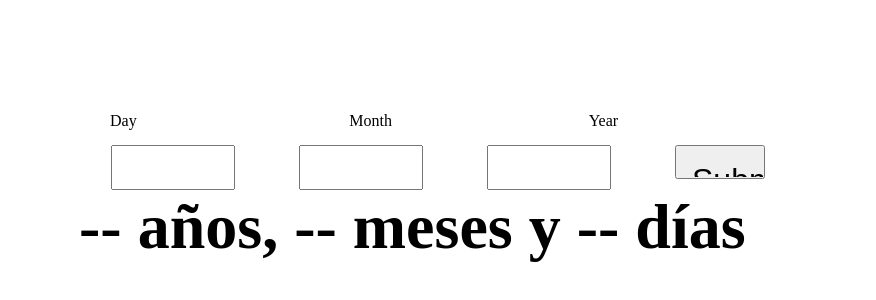
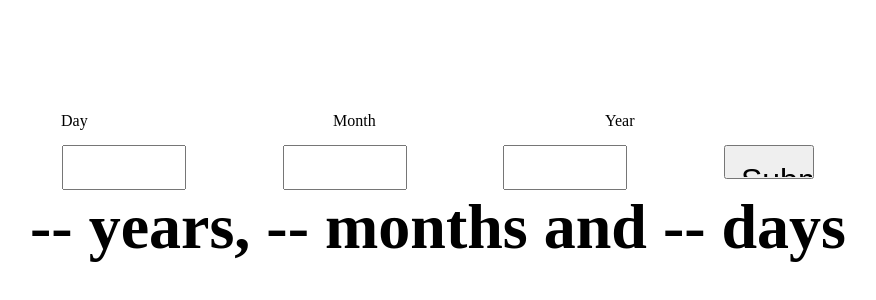
Before and after one commit to light-roast/calculateageapp, a React (Vite) app: page / in a window 1280 px wide. Shown: the part 220-520 px from the top of the page, without its empty margins (202-1078 px from the left). Built offline with nearby package versions, Linux system fonts and the light colour scheme.

Commit message:
Final logic for the rendering based on the calculated values

```diff
--- a/src/App.jsx
+++ b/src/App.jsx
@@ -1,13 +1,38 @@
-import { useState } from 'react'
-import './App.css'
-import FormBirthDate from './components/FormBirthDate'
-import RealAge from './components/RealAge';
+import { useEffect, useState } from 'react';
+import './App.css';
+import FormBirthDate from './components/FormBirthDate';
 
 function App() {
   const [days, setDays] = useState('--');
   const [months, setMonths] = useState('--');
   const [years, setYears] = useState('--');
+  const [daysNum, setDaysNum] = useState('days');
+  const [monthsNum, setMonthsNum] = useState('months');
+  const [yearsNum, setYearsNum] = useState('years');
 
+  useEffect(()=> {
+    if (days < 1 && days > 1 || days === '--') {
+      setDaysNum('days');
+    } else {
+      setDaysNum('day');
+    };
+  }, [days]);
+
+  useEffect(()=> {
+    if (months < 1 && months > 1 || months === '--') {
+      setMonthsNum('months');
+    } else {
+      setMonthsNum('month');
+    };
+  }, [months]);
+
+  useEffect(()=> {
+    if (years < 1 && years > 1 || years === '--') {
+      setYearsNum('years');
+    } else {
+      setYearsNum('year');
+    };
+  }, [years]);
 
 
 
@@ -39,74 +64,17 @@ function App() {
     }
 
     setYears(y-year);
+  };
+
+  return (
+    <main>
+    <FormBirthDate calculate={calculateRealAge}/>
+    <h1>{years} {yearsNum}, {months} {monthsNum} and {days} {daysNum}</h1>
+    </main>
+    );
 
 
-  }
-  if(days === 1 && months === 1 && years === 1) {
-    return (
-      <main>
-      <FormBirthDate calculate={calculateRealAge}/>
-      <h1>{years} año, {months} mes y {days} día</h1>
-      </main>
-      );
-  } else if (days === 1 && months === 1) {
-    return (
-      <main>
-      <FormBirthDate calculate={calculateRealAge}/>
-      <h1>{years} años, {months} mes y {days} día</h1>
-      </main>
-      );
-  } else if (days === 1 && years === 1) {
-    return (
-      <main>
-      <FormBirthDate calculate={calculateRealAge}/>
-      <h1>{years} años, {months} meses y {days} día</h1>
-      </main>
-      );
-  } else if (years === 1 && months === 1) {
-    return (
-      <main>
-      <FormBirthDate calculate={calculateRealAge}/>
-      <h1>{years} año, {months} mese y {days} días</h1>
-      </main>
-      );
-  } else if (months === 1) {
-    return (
-      <main>
-      <FormBirthDate calculate={calculateRealAge}/>
-      <h1>{years} años, {months} mes y {days} días</h1>
-      </main>
-      );
-  } else if (days === 1) {
-    return(
-      <main>
-      <FormBirthDate calculate={calculateRealAge}/>
-      <h1>{years} años, {months} meses y {days} día </h1>
-      </main>
-    );
-  } else if(days === '--' || months === '--' || years === '--') {
-    return(
-      <main>
-      <FormBirthDate calculate={calculateRealAge}/>
-      <h1>{years} años, {months} meses y {days} días </h1>
-      </main>
-    );
-  } else if (years === 1) {
-    return(
-      <main>
-      <FormBirthDate calculate={calculateRealAge}/>
-      <h1>{years} año, {months} mes y {days} día </h1>
-      </main>
-    );
-  } else {
-    return(
-      <main>
-      <FormBirthDate calculate={calculateRealAge}/>
-      <h1>{years} años, {months} meses y {days} días </h1>
-      </main>
-    );
-  };
 
 }
 
-export default App
+export default App;
--- a/src/components/FormBirthDate.jsx
+++ b/src/components/FormBirthDate.jsx
@@ -32,7 +32,7 @@ export default function FormBirthDate({calculate}) {
     }, [year]);
 
     useEffect(() => {
-        if(day > daysInMonth[1]) {
+        if (day > daysInMonth[month-1]) {
             setValidDay(false);
         } else {
             setValidDay(true);
--- a/src/components/RealAge.jsx
+++ /dev/null
@@ -1,10 +0,0 @@
-export default function RealAge(props) {
-    let [days, months, years] = props;
-    if (days === 1 && months === 1) {
-        return <h1>{years} años, {months} mes y {days} día</h1>;
-      } else if (months === 1) {
-        return <h1>{years} años, {months} mes y {days} días</h1>;
-      } else if (days === 1) {
-        return <h1>{years} años, {months} meses y {days} día </h1>;
-      };
-};
```
